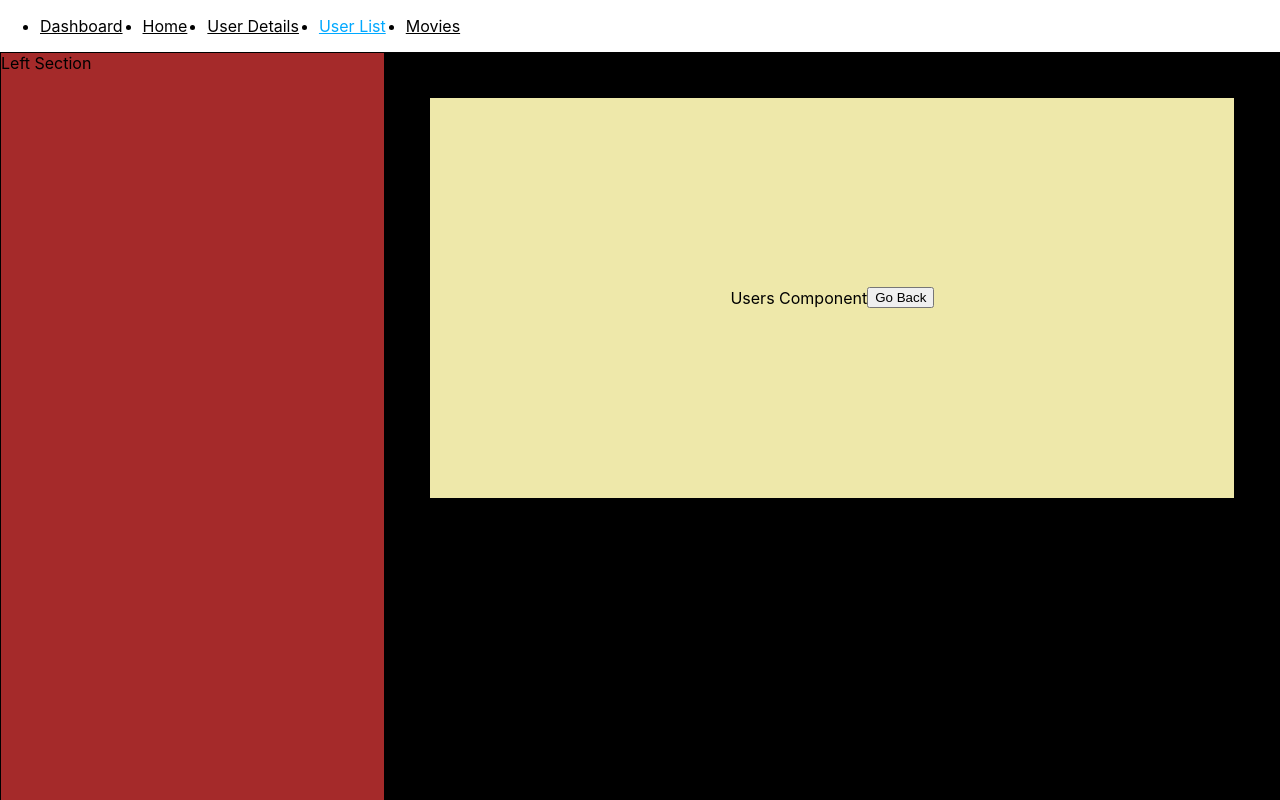
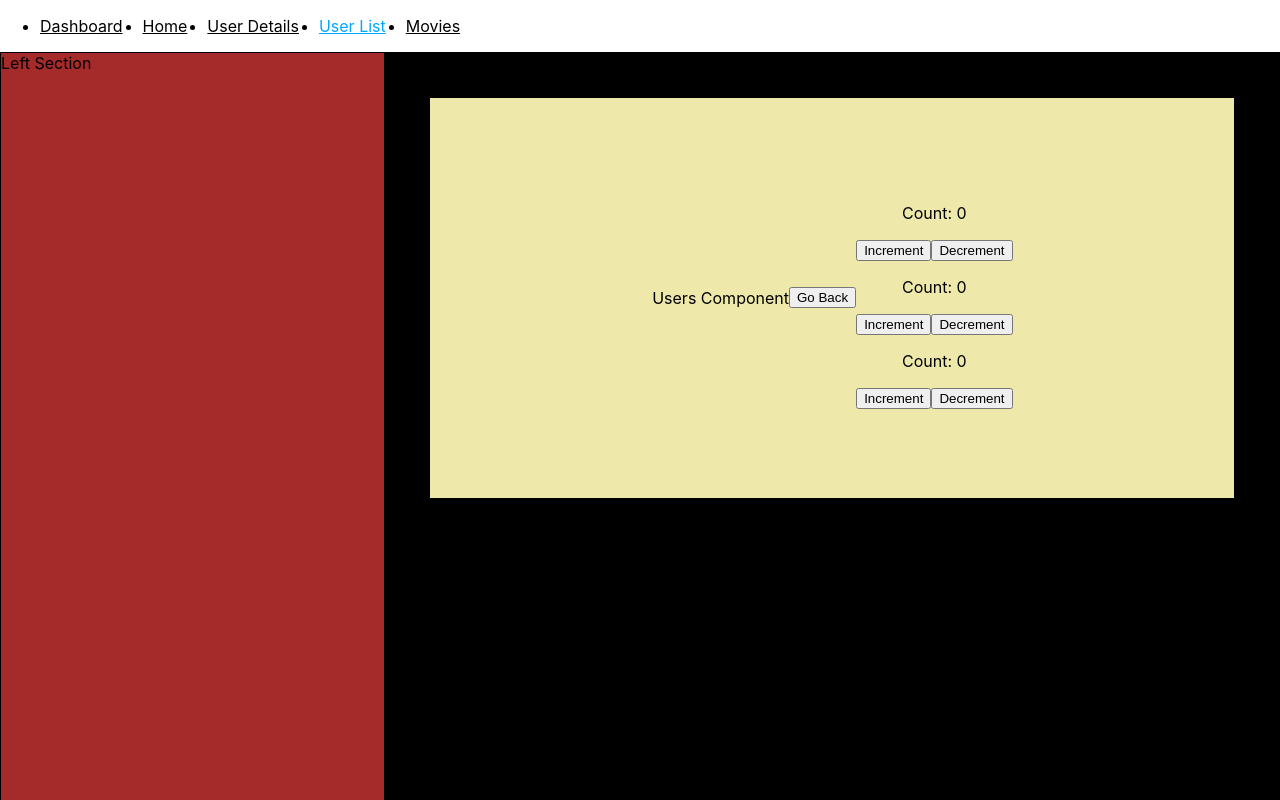
Before and after one commit to shailus1029/React-learning, a React (Create React App) app: page /usersList in a window 1280 px wide. Shown: the top 800 px of the page. Built offline with nearby package versions, Linux system fonts and the light colour scheme; the HTML template or start-up script is replaced by a standard one.

Commit message:
custom state management implement changes

```diff
--- a/src/Components/Users.tsx
+++ b/src/Components/Users.tsx
@@ -1,10 +1,12 @@
 import React from "react";
 import { useNavigate } from "react-router-dom";
 
+import CustomCounter from "../customStateMangement/CustomCounter.tsx";
 
 const UserList = () => {
-  const navigate = useNavigate()
+  const navigate = useNavigate();
   return (
+    <>
       <div
         style={{
           width: "90%",
@@ -21,7 +23,13 @@ const UserList = () => {
         <button className="btn" onClick={() => navigate(-1)}>
           Go Back
         </button>
+        <div>
+          <CustomCounter />
+          <CustomCounter />
+          <CustomCounter />
         </div>
+      </div>
+    </>
   );
 };
 
--- /dev/null
+++ b/src/customStateMangement/CustomCounter.tsx
@@ -0,0 +1,24 @@
+import React, { useState } from "react";
+import { useCountStore } from "./counterStore.ts";
+
+const CustomCounter = () => {
+  const [count, setCount] = useCountStore();
+
+  const increment = () => {
+    setCount(count + 1);
+  };
+
+  const decrement = () => {
+    setCount(count - 1);
+  };
+
+  return (
+    <div>
+      <p>Count: {count}</p>
+      <button onClick={increment}>Increment</button>
+      <button onClick={decrement}>Decrement</button>
+    </div>
+  );
+};
+
+export default CustomCounter;
--- /dev/null
+++ b/src/customStateMangement/countReducer.ts
@@ -0,0 +1,14 @@
+const reducer = (state = initialState, action) => {
+  switch (action.type) {
+    case "INCREMENT":
+      return { ...state, count: state.count + 1 };
+    case "DECREMENT":
+      return { ...state, count: state.count - 1 };
+    case "INCREMENT_BY_AMOUNT":
+      return { ...state, count: state.count + action.payload };
+    default:
+      return state;
+  }
+};
+
+export default reducer;
--- /dev/null
+++ b/src/customStateMangement/counterStore.ts
@@ -0,0 +1,3 @@
+import { createUseStore } from './createUseStore.ts'
+
+export const useCountStore = createUseStore(0);
--- /dev/null
+++ b/src/customStateMangement/createUseStore.ts
@@ -0,0 +1,31 @@
+import { useSyncExternalStore } from "react";
+import { createStore } from './store.ts'
+
+export function createUseStore<T>(initialState: T) {
+  const store = createStore({ initialState });
+  return () =>
+    [
+      useSyncExternalStore(store.subscribe, store.getState),
+      store.setState,
+    ] as const;
+}
+
+/*
+
+useSyncExternalStore allowes react to use any external store.
+
+useSyncExternalStore(subscribe, getSnapshot, getServerSnapshot?)
+
+Here's a breakdown of its parameters:
+
+1. subscribe receives a callback as a parameter, and subscribes the callback to the external store,
+ so that it is called when the store state changes, it needs to return an unsubscribe function.
+
+2. getSnapshot gets the current snapshot of the store,
+this snapshot must be a cached value as react compares this value on each render using Object.is(getSnapshot(), oldSnapshot),
+providing a new value each time will cause an infinite loop.
+
+3. getServerSnapshot (optional) allows us to return a snapshot when rendering on the server,
+which can be helpful in certain cases where the external store or subscription source can't run on the server or needs specific handling to run on the server.
+
+*/
--- /dev/null
+++ b/src/customStateMangement/store.ts
@@ -0,0 +1,38 @@
+import reducer from "./countReducer.ts";
+
+type Listener = () => void;
+
+export const createStore = ({ initialState }) => {
+  /* Defining store initial state */
+  let state = initialState;
+
+  /*
+   - Defining subscribers for updating state
+   - Subscribers is an array of listeners that our store will notify on every change of the store's state.
+  */
+  let subscribers: Listener[] = [];
+
+  const notifyStateChanged = () => {
+    subscribers.forEach((fn) => fn());
+  };
+
+  return {
+    getState() {
+      return state;
+    },
+    setState(newState) {
+      state = newState;
+      notifyStateChanged();
+    },
+    subscribe(fn: Listener) {
+      subscribers.push(fn);
+      return () => {
+        subscribers = subscribers.filter((listener) => listener !== fn);
+      };
+    },
+    dispatch(action) {
+      state = reducer(state, action);
+      notifyStateChanged();
+    },
+  };
+};
```
Also changed, not shown: src/customStateMangement/algo.txt (added). Lines whose indentation alone changed are shown as unchanged.
